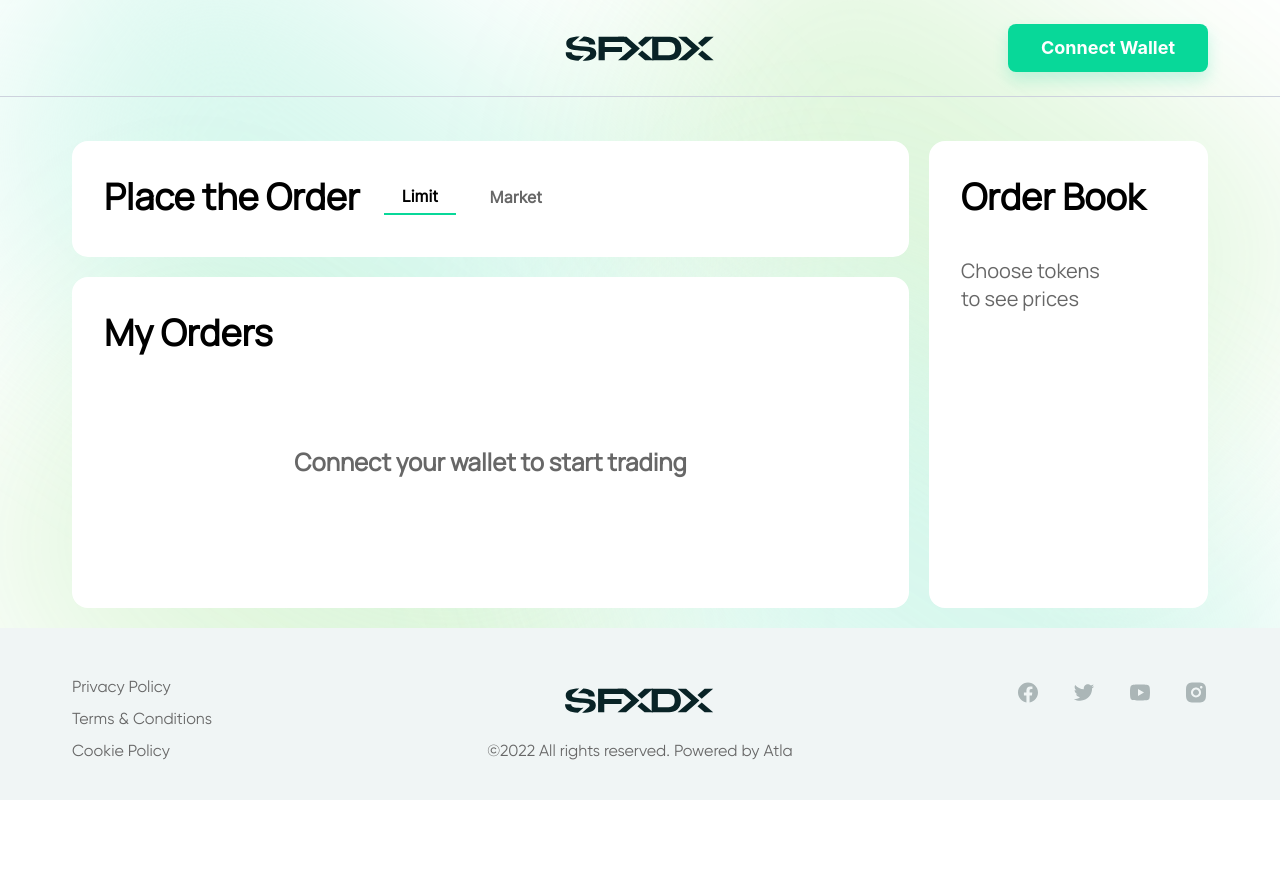
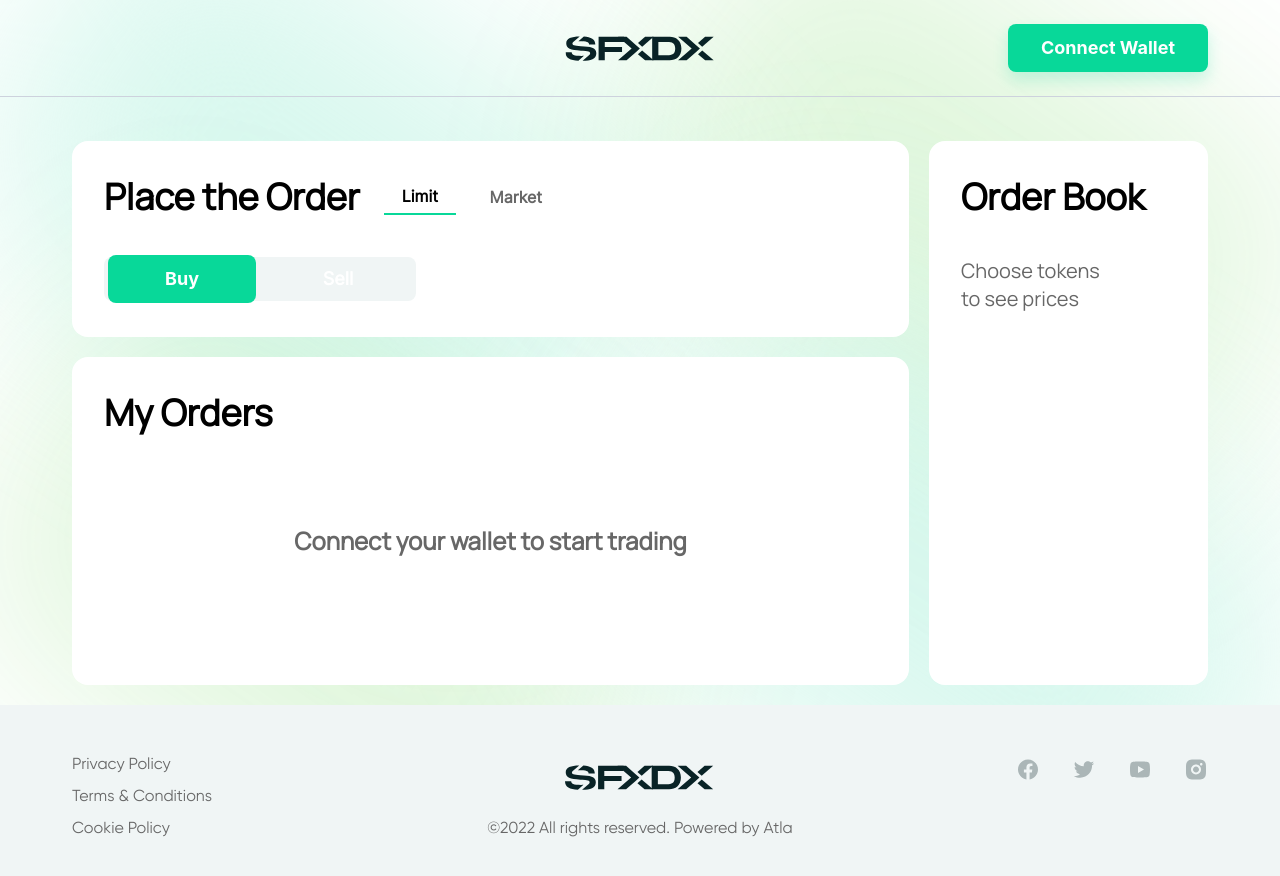
Before and after one commit to ratsharadich/sfxdx-react-test-task, a React (Create React App) app: page / in a window 1280 px wide. Before the commit the page ends 800 px from the top, so only its background shows below. Built offline with nearby package versions, Linux system fonts and the light colour scheme.

Commit message:
feat: finished layout of TransactionTypeSelector

```diff
--- a/src/shared/Button/constants.ts
+++ b/src/shared/Button/constants.ts
@@ -1,7 +1,8 @@
 import cn from "classnames";
 
-export const buttonClassName = (active?: Boolean) =>
+export const buttonClassName = (active?: Boolean, className?: string) =>
   cn(
+    className,
     "w-[12.5rem] h-[3rem] bg-[#08D899] text-white rounded-lg font-bold text-lg leading-[1.5rem]",
     { "button-shadow": active }
   );
--- a/src/shared/Button/index.tsx
+++ b/src/shared/Button/index.tsx
@@ -1,11 +1,16 @@
 import React, { FC } from "react";
 import { buttonClassName } from "./constants";
-import './styles.css';
+import "./styles.css";
 
 /** Переиспользуемая кнопка */
-export const Button: FC<{ children?: React.ReactNode; active?: Boolean }> = ({ children, active }) => {
+export const Button: FC<{
+  children?: React.ReactNode;
+  active?: Boolean;
+  className?: string;
+  onClick?: () => void;
+}> = ({ children, active, className, onClick }) => {
   return (
-    <button className={buttonClassName(active)}>
+    <button className={buttonClassName(active, className)} onClick={onClick}>
       {children}
     </button>
   );
--- a/src/widgets/Footer/constants.ts
+++ b/src/widgets/Footer/constants.ts
@@ -3,7 +3,7 @@ export const footerClassName = [
   "grid-cols-1fr.max.1fr",
   "justify-between",
   "items-start",
-  "bg-footer",
+  "bg-background-gray",
   "pt-3.25",
   "pb-2.5",
   "px-4.5",
--- a/src/widgets/OrderDesk/constants.ts
+++ b/src/widgets/OrderDesk/constants.ts
@@ -20,3 +20,6 @@ export const MY_ORDERS = "My Orders";
 
 export const LIMIT = 'Limit';
 export const MARKET = 'Market';
+
+export const BUY = 'Buy';
+export const SELL = 'Sell';
--- a/src/widgets/OrderDesk/ui/OrderTypeSelector/constants.ts
+++ b/src/widgets/OrderDesk/ui/OrderTypeSelector/constants.ts
@@ -6,12 +6,12 @@ const commonButtonClassName =
   "flex items-center justify-center cursor-pointer h-[2.25rem] w-[4.5rem]";
 const selectedButtonClassName = "border-b-2 border-[#08D899] text-black";
 
-export const limitClassName = (button: ButtonType) =>
+export const limitClassName = (type: ButtonType) =>
   cn(commonButtonClassName, {
-    [selectedButtonClassName]: button === LIMIT,
+    [selectedButtonClassName]: type === LIMIT,
   });
 
-export const marketClassName = (button: ButtonType) =>
+export const marketClassName = (type: ButtonType) =>
   cn(commonButtonClassName, {
-    [selectedButtonClassName]: button === MARKET,
+    [selectedButtonClassName]: type === MARKET,
   });
--- a/src/widgets/OrderDesk/ui/OrderTypeSelector/index.tsx
+++ b/src/widgets/OrderDesk/ui/OrderTypeSelector/index.tsx
@@ -7,25 +7,25 @@ import { LIMIT, MARKET } from "../../constants";
 
 /** Переключатель между limit и market */
 export const OrderTypeSelector: FC = () => {
-  const [button, setButton] = useState<ButtonType>(LIMIT);
+  const [type, selectType] = useState<ButtonType>(LIMIT);
 
-  const handleLimitButtonClick = useCallback(() => setButton(LIMIT), []);
-  const handleMarketButtonClick = useCallback(() => setButton(MARKET), []);
+  const handleLimitButtonClick = useCallback(() => selectType(LIMIT), []);
+  const handleMarketButtonClick = useCallback(() => selectType(MARKET), []);
 
-  console.log(button, "button");
+  console.log(type, "button");
 
   return (
     <div className="flex gap-1.5 font-inter font-bold text-gray">
-      <div className={limitClassName(button)} onClick={handleLimitButtonClick}>
+      <button className={limitClassName(type)} onClick={handleLimitButtonClick}>
         {LIMIT}
-      </div>
+      </button>
 
-      <div
-        className={marketClassName(button)}
+      <button
+        className={marketClassName(type)}
         onClick={handleMarketButtonClick}
       >
         {MARKET}
-      </div>
+      </button>
     </div>
   );
 };
--- a/src/widgets/OrderDesk/ui/PlaceTheOrder.tsx
+++ b/src/widgets/OrderDesk/ui/PlaceTheOrder.tsx
@@ -3,15 +3,18 @@ import { BlockTitle } from "src/shared";
 import { PLACE_THE_HOLDER } from "../constants";
 import { GridTile } from "./GridTile";
 import { OrderTypeSelector } from "./OrderTypeSelector";
+import { TransactionTypeSelector } from "./TransactionTypeSelector";
 
 /** Раздел размещения заявки */
 export const PlaceTheOrder: FC = () => {
   return (
-    <GridTile dataTestId="PlaceTheOrder">
+    <GridTile className="gap-y-[2.5rem]" dataTestId="PlaceTheOrder">
       <div className="flex items-center gap-1.5">
         <BlockTitle text={PLACE_THE_HOLDER} />
         <OrderTypeSelector />
       </div>
+
+      <TransactionTypeSelector />
     </GridTile>
   );
 };
--- /dev/null
+++ b/src/widgets/OrderDesk/ui/TransactionTypeSelector/constants.ts
@@ -0,0 +1,14 @@
+import cn from "classnames";
+
+import { BUY, SELL } from "../../constants";
+import { ButtonType } from "./interfaces";
+
+export const commonButtonClassName = "w-[9.25rem] h-[2.25rem]";
+export const notSelectedButtonClassName =
+  "bg-transparent font-inter text-gray font-bold";
+
+export const buyButtonClassName = (type: ButtonType) =>
+  cn(commonButtonClassName, { [notSelectedButtonClassName]: type !== BUY });
+
+export const sellButtonClassName = (type: ButtonType) =>
+  cn(commonButtonClassName, { [notSelectedButtonClassName]: type !== SELL });
--- a/src/widgets/OrderDesk/ui/TransactionTypeSelector/index.tsx
+++ b/src/widgets/OrderDesk/ui/TransactionTypeSelector/index.tsx
@@ -0,0 +1,22 @@
+import { FC, useCallback, useState } from "react";
+import { Button } from "src/shared";
+
+import { buyButtonClassName, commonButtonClassName, sellButtonClassName } from "./constants";
+import { ButtonType } from "./interfaces";
+
+import { BUY, SELL } from "../../constants";
+
+/** Переключатель между Buy и Sell */
+export const TransactionTypeSelector: FC = () => {
+  const [type, selectType] = useState<ButtonType>(BUY);
+
+  const handleBuyButtonClick = useCallback(() => selectType(BUY), []);
+  const handleSellButtonClick = useCallback(() => selectType(SELL), []);
+
+  return (
+    <div className="flex items-center justify-between p-[0.25rem] w-[19.5rem] h-[2.75rem] bg-background-gray rounded-[0.5rem]">
+      <Button className={buyButtonClassName(type)} onClick={handleBuyButtonClick}>{BUY}</Button>
+      <Button className={sellButtonClassName(type)} onClick={handleSellButtonClick}>{SELL}</Button>
+    </div>
+  );
+};
--- /dev/null
+++ b/src/widgets/OrderDesk/ui/TransactionTypeSelector/interfaces.ts
@@ -0,0 +1,3 @@
+import { BUY, SELL } from "../../constants";
+
+export type ButtonType = typeof BUY | typeof SELL;
--- a/tailwind.config.js
+++ b/tailwind.config.js
@@ -32,7 +32,7 @@ module.exports = {
         2: "2rem",
       },
       colors: {
-        footer: "rgb(240, 245, 245)",
+        'background-gray': "rgb(240, 245, 245)",
         gray: "rgb(103, 103, 103)",
       },
     },
```
